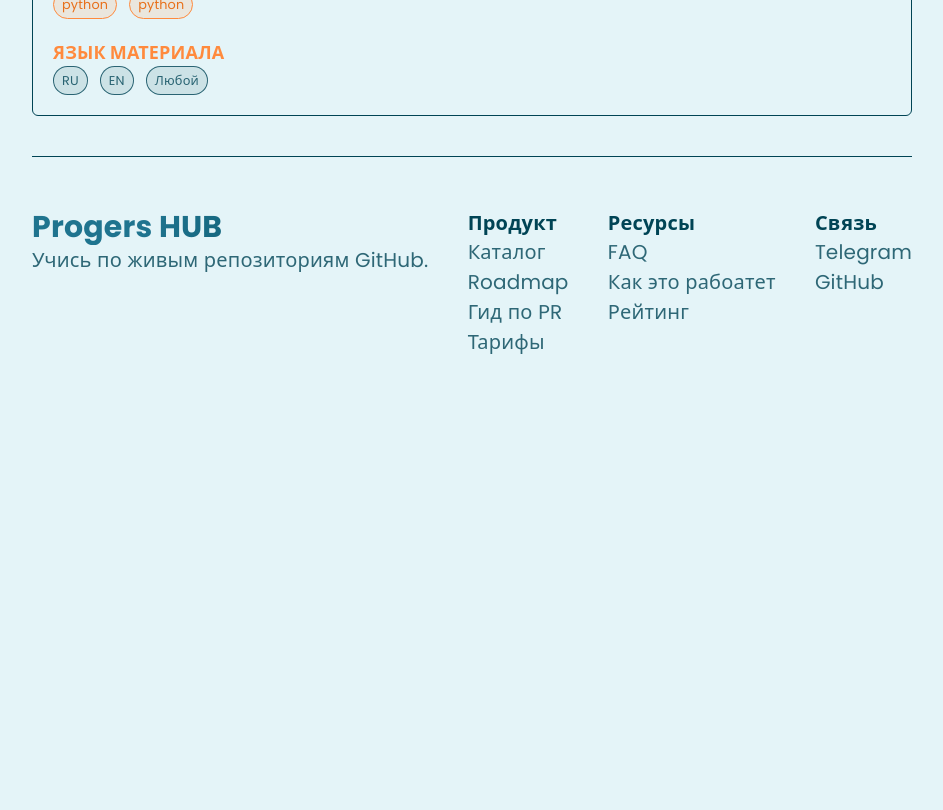
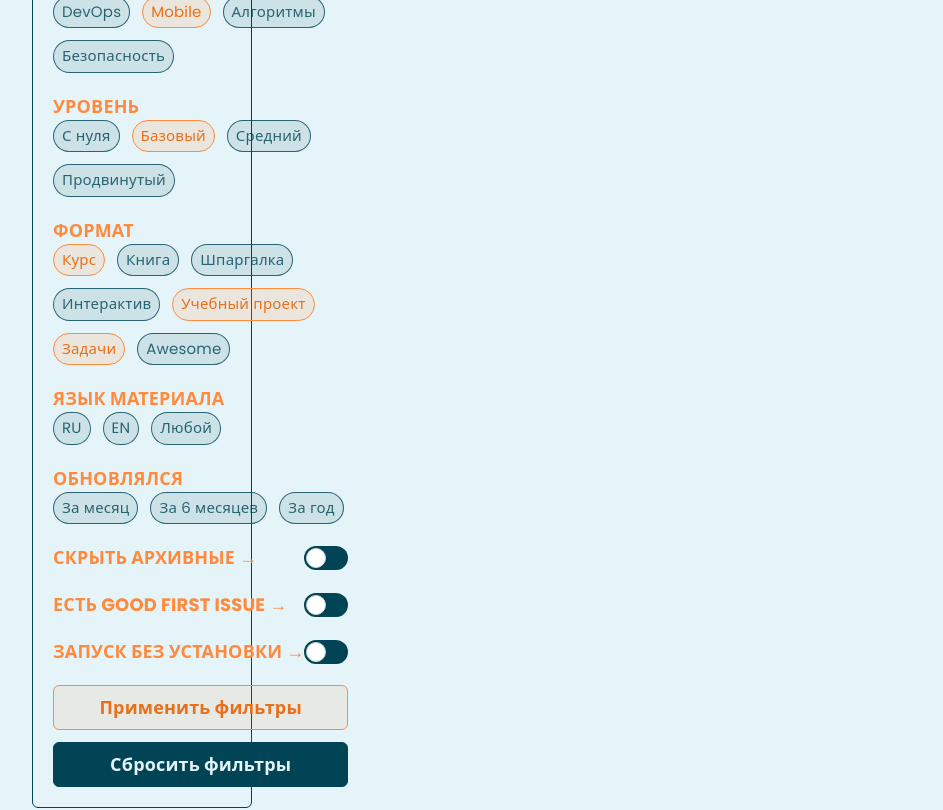
Before and after one commit to shiny-proger/progersHUB, a React (Vite) app: page /Catalog in a window 1280 px wide. Shown: the part 700-1510 px from the top of the page, without its empty margins (168-1111 px from the left). Before the commit the page ends 1109 px from the top, so only its background shows below. Built offline with nearby package versions, Linux system fonts and the light colour scheme.

Commit message:
update filters + page catalog

```diff
--- a/src/components/catalog/filters/Filters.tsx
+++ b/src/components/catalog/filters/Filters.tsx
@@ -1,8 +1,14 @@
+import { useState } from "react";
+
 import Chip from "../../ui/chip/Chip"
+import { CheckBox } from "../../ui/CheckBox/CheckBox"
+import Button from "../../ui/button/Button";
 
 export default function Filters(){
+    const [isEnabled, setIsEnabled] = useState<boolean>(false);
+
     return (
-        <div className="border-1 border-(--text) text-start p-5 rounded-md mb-10 grid gap-3 sm:gap-5">
+        <div className="border-1 border-(--text) text-start p-5 rounded-md mb-10 grid gap-3 sm:gap-5 sm:w-1/4">
             <div className="grid ">
                 <h4>Язык</h4>
                 <div className="flex gap-3 flex-wrap">
@@ -46,8 +52,14 @@ export default function Filters(){
             <div className="grid ">
                 <h4>Формат</h4>
                 <div className="flex gap-3 flex-wrap">
-                    <Chip text="python" col={2} />
-                    <Chip text="python" col={2} />
+                    <Chip text="Курс" col={2} />
+                    <Chip text="Книга" col={1} />
+                    <Chip text="Шпаргалка" col={1} />
+                    <Chip text="Интерактив" col={1} />
+                    <Chip text="Учебный проект" col={2} />
+                    <Chip text="Задачи" col={2} />
+                    <Chip text="Awesome" col={1} />
+
                 </div>
             </div>
             <div className="grid ">
@@ -58,7 +70,42 @@ export default function Filters(){
                     <Chip text="Любой" col={1} />
                 </div>
             </div>
-
+            <div className="grid ">
+                <h4>Обновлялся</h4>
+                <div className="flex gap-3 flex-wrap">
+                    <Chip text="За месяц" col={1} />
+                    <Chip text="За 6 месяцев" col={1} />
+                    <Chip text="За год" col={1} />
+                </div>
+            </div>
+            <div className="flex justify-between items-center ">
+                <h4>Скрыть архивные →</h4>
+                <CheckBox
+                checked={isEnabled}
+                onChange={setIsEnabled}
+                label="Включить уведомления"
+            />
+            </div>
+            <div className="flex justify-between items-center ">
+                <h4>Есть good first issue →</h4>
+                <CheckBox
+                checked={isEnabled}
+                onChange={setIsEnabled}
+                label="Включить уведомления"
+            />
+            </div>
+            <div className="flex justify-between items-center ">
+                <h4>Запуск без установки →</h4>
+                <CheckBox
+                checked={isEnabled}
+                onChange={setIsEnabled}
+                label="Включить уведомления"
+            />
+            </div>
+            <div className="grid gap-3 items-center ">
+                <Button text='Применить фильтры' col={3} margin="" numCSS={true} />
+                <Button text='Сбросить фильтры' col={1} margin="" numCSS={true} />
+            </div>
         </div>
     )
 }
--- a/src/components/ui/CheckBox/CheckBox.tsx
+++ b/src/components/ui/CheckBox/CheckBox.tsx
@@ -6,7 +6,7 @@ interface ToggleProps {
   label?: string;
 }
 
-export const CheckBox: React.FC<ToggleProps> = ({ checked, onChange, label }) => {
+export const CheckBox: React.FC<ToggleProps> = ({ checked, onChange }) => {
   return (
     <label className="inline-flex items-center className cursor-pointer select-none gap-3">
       {/* Скрытый дефолтный чекбокс для доступности (accessibility) */}
--- a/src/components/ui/button/Button.tsx
+++ b/src/components/ui/button/Button.tsx
@@ -17,7 +17,8 @@ function Button({text, margin, numCSS, col}: ButProp){
           case 3:
                style+=" bg-(--osn-or)/10 text-(--bl-or) border-(--osn-or) hover:bg-(--bl-or) hover:text-(--text-or)"
                break;
-
+          case 4:
+               style+=" "
 
      }
      return (
--- a/src/components/ui/chip/Chip.tsx
+++ b/src/components/ui/chip/Chip.tsx
@@ -4,7 +4,7 @@ type chipType={
 }
 
 export default function Chip({text, col}: chipType){
-    let style=" inline-block whitespace-nowrap px-2 py-1 rounded-full text-[clamp(3px,1vw,15px)] hover:cursor-pointer "
+    let style=" inline-block whitespace-nowrap px-2 py-1 rounded-full text-[clamp(3px,5vw,15px)] hover:cursor-pointer "
     switch(col){
         case 1:
             style+=" bg-(--text)/10 border-1"
--- a/src/index.css
+++ b/src/index.css
@@ -16,7 +16,7 @@
   --border-or: rgba(255, 138, 61, 0.45);
   --svet-or: rgba(255, 138, 61, 0.2);
   --grad-or: linear-gradient(90deg, #c45800, #ff9143);
-
+  --check: #004455;
 
   font: 18px/145% ;
   letter-spacing: 0.18px;
@@ -49,6 +49,7 @@
     --border-or: rgba(255, 138, 61, 0.45);
     --svet-or: rgba(255, 138, 61, 0.2);
     --grad-or: linear-gradient(90deg, #ffb070, #e8701a);
+    --check: #004455;
   }
 }
 
@@ -90,7 +91,7 @@
 
 @layer base{
   body {
-    @apply  lg:px-50 px-15
+    @apply  lg:px-50 px-5
   }
 }
 
@@ -101,7 +102,7 @@
 
 @layer components {
   h1 {
-    @apply font-bold  pt-5 text-[clamp(18px,5vw,70px)]
+    @apply font-bold  pt-5 text-[clamp(20px,7vw,70px)]
   }
   h2 {
     @apply font-bold  text-[clamp(20px,5vw,70px)]
@@ -113,7 +114,7 @@
     @apply font-bold text-[clamp(10px,2vw,18px)] text-nowrap
   }
   h4 {
-    @apply font-bold text-[clamp(10px,2vw,18px)] text-nowrap uppercase text-(--osn-or)
+    @apply font-bold text-[clamp(10px,5vw,18px)] text-nowrap uppercase text-(--osn-or)
   }
   P {
     @apply text-[clamp(5px,2.7vw,20px)] text-(--text)/80
--- a/src/pages/catalog/Catalog.tsx
+++ b/src/pages/catalog/Catalog.tsx
@@ -6,8 +6,10 @@ function Catalog(){
                <div className="text-start xl:mt-40 mt-20">
                     <h1>Каталог репозиториев <span className="text-grad text-nowrap">PROGERS HUB</span></h1>
                </div>
-
-               <Filters />
+               <div className="grid sm:flex gap-5">
+                    <Filters />
+                    <h1>fghuiiufiugfuigfugiho</h1>
+               </div>
 
           </>
 
```
